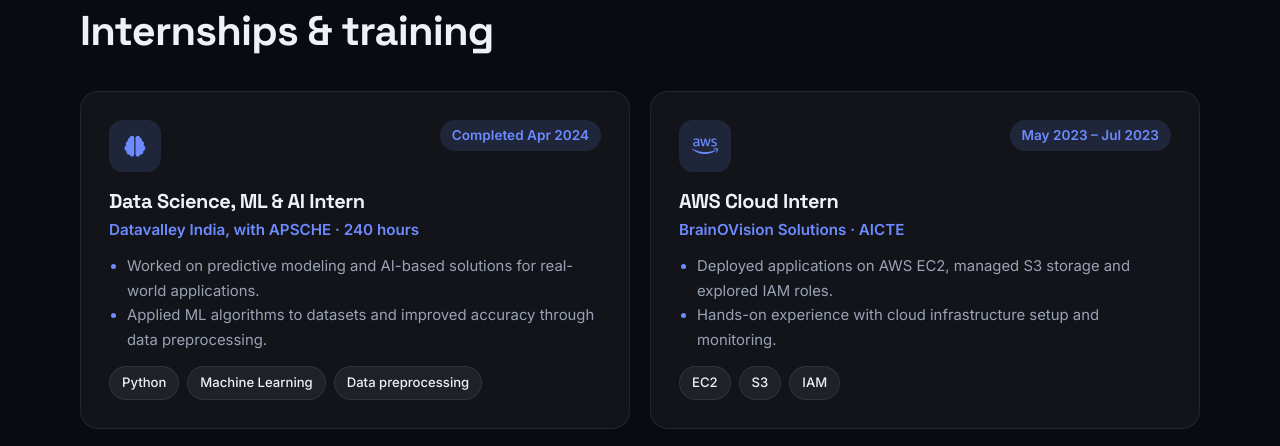
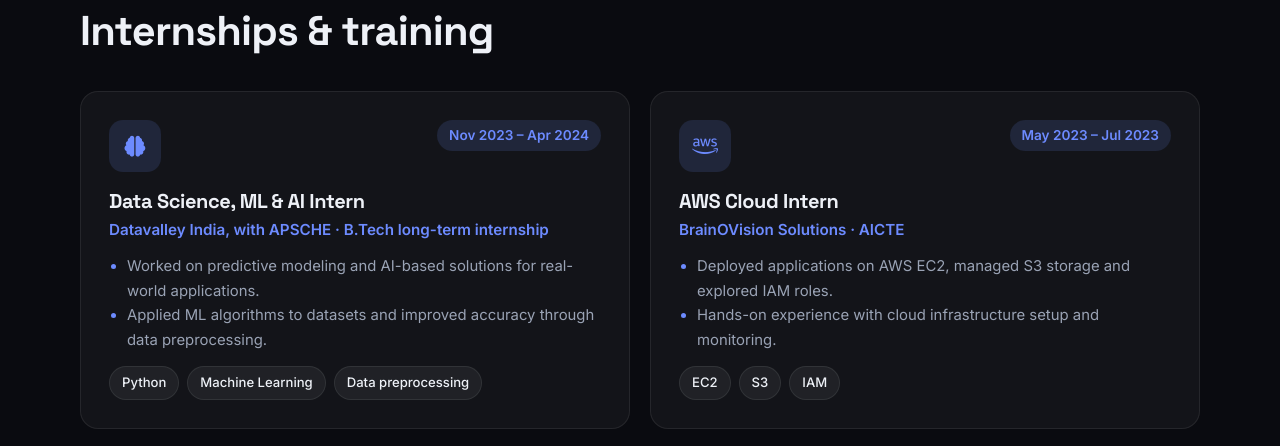
Before and after one commit to sarathdunna/myportfolio, a plain HTML site: page index.html in a window 1280 px wide. Shown: the part 1633-2079 px from the top of the page. Drawn offline with Linux system fonts and the light colour scheme.

Commit message:
Set Datavalley internship to Nov 2023 - Apr 2024 (B.Tech long-term internship)

```diff
--- a/index.html
+++ b/index.html
@@ -123,10 +123,10 @@
         <article class="card exp reveal">
           <div class="exp-head">
             <div class="project-icon"><i class="fas fa-brain"></i></div>
-            <span class="score">Completed Apr 2024</span>
+            <span class="score">Nov 2023 – Apr 2024</span>
           </div>
           <h3>Data Science, ML &amp; AI Intern</h3>
-          <p class="org">Datavalley India, with APSCHE &middot; 240 hours</p>
+          <p class="org">Datavalley India, with APSCHE &middot; B.Tech long-term internship</p>
           <ul class="features">
             <li>Worked on predictive modeling and AI-based solutions for real-world applications.</li>
             <li>Applied ML algorithms to datasets and improved accuracy through data preprocessing.</li>
```
Also changed, not shown: 4 other files.
